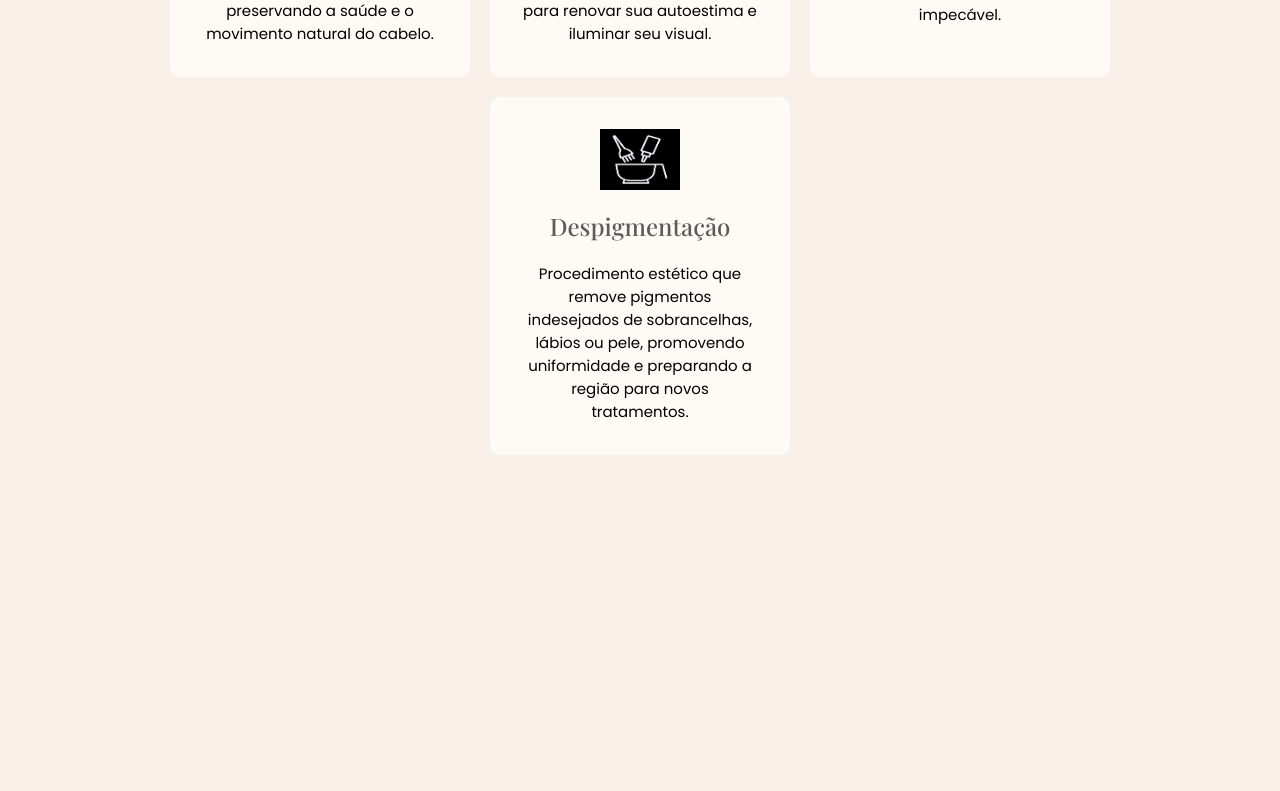
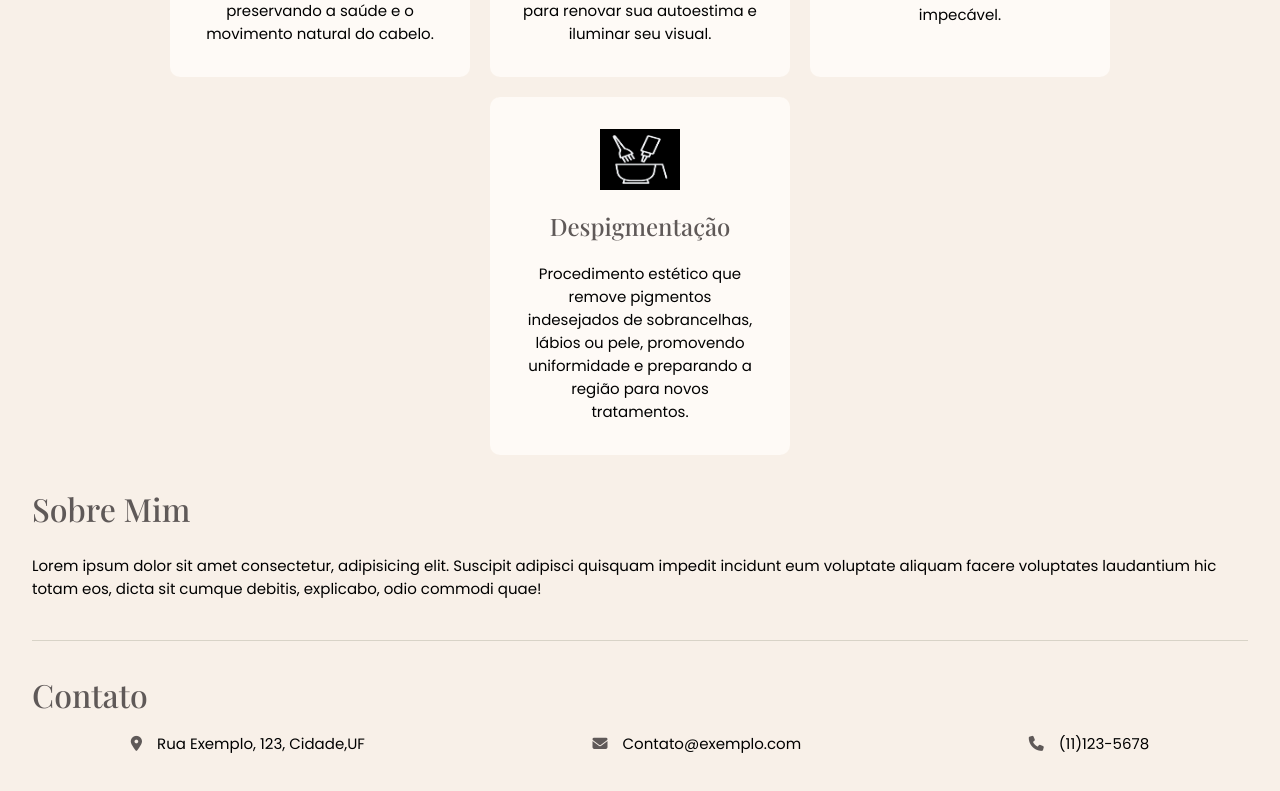
Before and after one commit to ViniciusMendesLima/cabelereira, a React (Vite) app: page / in a window 1280 px wide. Shown: the part 1241-2032 px from the top of the page. Before the commit the page ends 1760 px from the top, so only its background shows below. Built offline with nearby package versions, Linux system fonts and the light colour scheme; a web font is replaced by a local one.

Commit message:
sobre mim, contato

```diff
--- a/index.html
+++ b/index.html
@@ -3,6 +3,7 @@
   <head>
     <meta charset="UTF-8" />
     <link rel="icon" type="image/svg+xml" href="/src/assets/logo.svg" />
+    <link rel="stylesheet" href="https://cdnjs.cloudflare.com/ajax/libs/font-awesome/6.4.0/css/all.min.css">
     <meta name="viewport" content="width=device-width, initial-scale=1.0" />
     <title>Elisangela Lima</title>
   </head>
--- a/src/App.tsx
+++ b/src/App.tsx
@@ -1,28 +1,36 @@
-import './reset.css'
-import './App.css'
-import { Navbar } from './components/Navbar';
-import { ServicesData } from './data/services'
-import { Home } from './pages/Home';
-import { Services } from './pages/Services';
+import "./reset.css";
+import "./App.css";
+import { Navbar } from "./components/Navbar";
+import { ServicesData } from "./data/services";
+import { Home } from "./pages/Home";
+import { Services } from "./pages/Services";
+import { About } from "./pages/About";
+import { Contact } from "./pages/Contact";
+import { ArrowTop } from "./components/ArrowTop";
 
 function App() {
-console.log(ServicesData
-);
-
+  console.log(ServicesData);
 
   return (
     <>
-    <section className='navbar-section'>
-      <Navbar/>
-    </section>
-    <section id='home' className="home-section">
-      <Home />
-    </section>
-    <section id='services' className="service-section">
-      <Services/>
-    </section>
+      <section className="navbar-section">
+        <Navbar />
+      </section>
+      <section id="home" className="home-section">
+        <Home />
+      </section>
+      <section id="services" className="service-section">
+        <Services />
+      </section>
+      <section id="about" className="about-section">
+        <About />
+      </section>
+      <section id="contact" className="contact-section">
+        <Contact />
+      </section>
+      <ArrowTop/>
     </>
-  )
+  );
 }
 
-export default App
+export default App;
--- /dev/null
+++ b/src/components/ArrowTop.tsx
@@ -0,0 +1,39 @@
+import { useEffect, useState } from "react";
+import arrowup from "../assets/arrow-up.svg";
+import "./styles/arrowTop.css";
+
+const ArrowTop = () => {
+    const [isVisible, SetIsVisible] = useState(false);
+
+    const taggleVisibility = () => {
+        if(window.pageYOffset > 100) {
+            SetIsVisible(true);
+        } else {
+            SetIsVisible(false)
+        }
+    }
+
+    useEffect(() => {
+        window.addEventListener("scroll", taggleVisibility);
+        return () => window.removeEventListener("scroll", taggleVisibility);
+    }, []);
+
+    const scrollToTop = () => {
+        window.scrollTo({top: 0, behavior: "smooth"})
+    }
+  return (
+    <>
+      {isVisible && (
+        <button
+          onClick={scrollToTop}
+          className="arrow"
+          aria-label="Voltar ao Topo"
+        >
+          <img src={arrowup} alt="Top" />
+        </button>
+      )}
+    </>
+  );
+};
+
+export { ArrowTop };
--- a/src/components/Navbar.tsx
+++ b/src/components/Navbar.tsx
@@ -3,7 +3,7 @@ const Navbar = () => {
   return (
     <>
       <div className="navbar-name">
-        <h1>Elisangela Lima</h1>
+        <h1>Elisangela Mandes</h1>
       </div>
       <nav className="navbar">
         <input id="menu-humburguer" type="checkbox" />
@@ -21,7 +21,7 @@ const Navbar = () => {
             <a href="#services">serviços</a>
           </li>
           <li>
-            <a href="#contenct">Contato</a>
+            <a href="#contact">Contato</a>
           </li>
         </ul>
       </nav>
--- /dev/null
+++ b/src/components/styles/arrowTop.css
@@ -0,0 +1,17 @@
+.arrow {
+    position: fixed;
+    bottom: 20px;
+    right: 10px;
+    z-index: 1000;
+    width: 3rem;
+    cursor: pointer;
+    border-radius: 10px;
+    border: none;
+    background-color: transparent;
+    transition: .5s;
+}
+
+.arrow:hover{
+    background-color: var(---bg-services);
+    border: 1px solid var(---text-color-secondary);
+}
--- a/src/pages/About.tsx
+++ b/src/pages/About.tsx
@@ -0,0 +1,12 @@
+import "./styles/about.css"
+const About = () => {
+    return (
+        <>
+        <h2>Sobre Mim</h2>
+        <p>Lorem ipsum dolor sit amet consectetur, adipisicing elit. Suscipit adipisci quisquam impedit incidunt eum voluptate aliquam facere voluptates laudantium hic totam eos, dicta sit cumque debitis, explicabo, odio commodi quae!</p>
+        <hr />
+        </>
+    )
+}
+
+export {About}
--- a/src/pages/Contact.tsx
+++ b/src/pages/Contact.tsx
@@ -0,0 +1,24 @@
+import "./styles/contact.css";
+const Contact = () => {
+  return (
+    <>
+      <h2>Contato</h2>
+      <div className="contact-information">
+        <div className="contact-item">
+          <i className="fa-solid fa-location-dot"></i>
+          <p>Rua Exemplo, 123, Cidade,UF</p>
+        </div>
+        <div className="contact-item">
+          <i className="fa-solid fa-envelope"></i>
+          <p>Contato@exemplo.com</p>
+        </div>
+        <div className="contact-item">
+          <i className="fa-solid fa-phone"></i>
+          <p>(11)123-5678</p>
+        </div>
+      </div>
+    </>
+  );
+};
+
+export { Contact };
--- /dev/null
+++ b/src/pages/styles/about.css
@@ -0,0 +1,10 @@
+.about-section p {
+    font-size: 15px;
+    margin-top: 1.5rem;
+}
+
+.about-section hr {
+  border: none;
+  border-top: 1px solid #d8d3c7;
+  margin-top: 40px;
+}
--- /dev/null
+++ b/src/pages/styles/contact.css
@@ -0,0 +1,18 @@
+.contact-information{
+    font-size: 15px;
+    display: flex;
+    flex-wrap: wrap;
+    justify-content: space-around;
+    gap: 30px;
+    margin-top: 1rem;
+}
+
+.contact-item{
+    display: flex;
+    align-items: center;
+    gap: 15px;
+}
+
+.contact-item i {
+    color: var(---text-color-secondary);
+}
```
Also changed, not shown: src/assets/arrow-up.svg (added).
